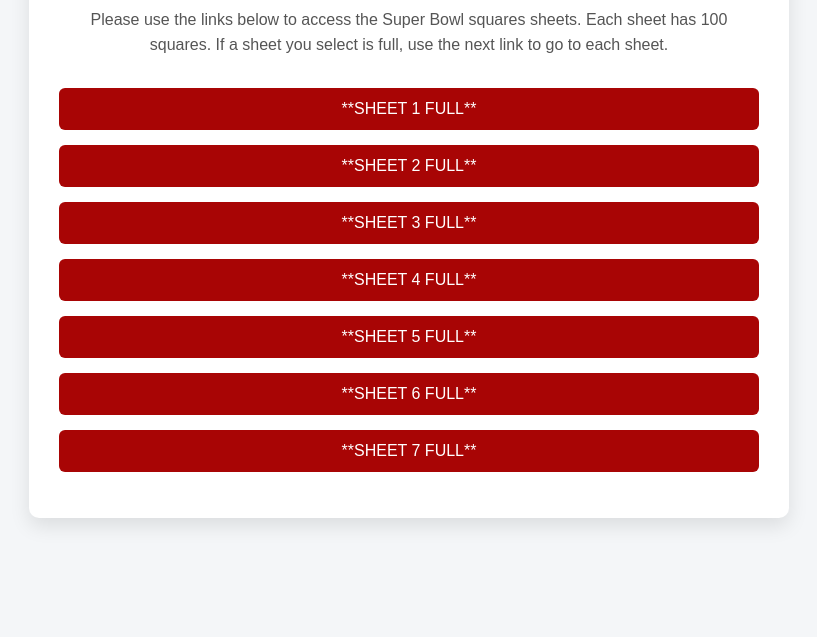
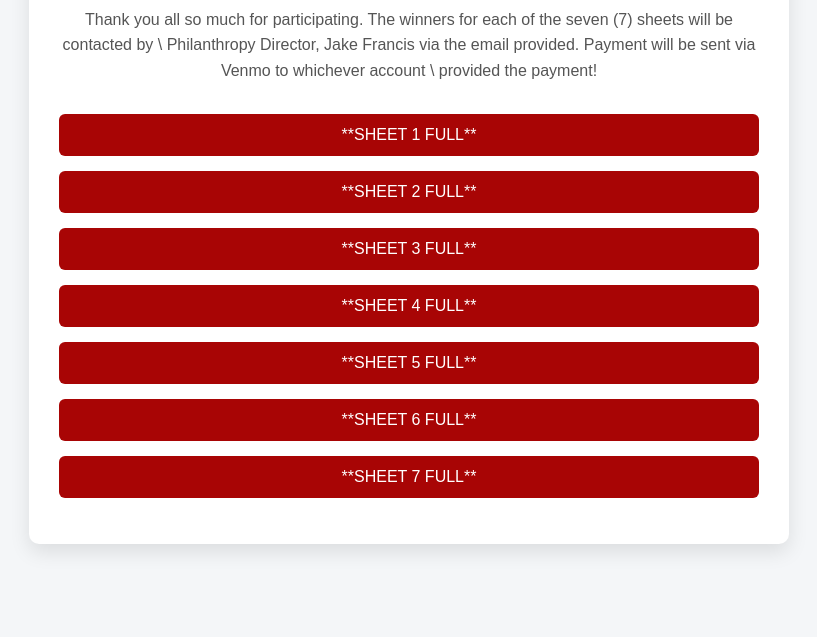
Before and after one commit to JakeFrancis03/sq_squares, a plain HTML site: page index.html in a window 1280 px wide. Shown: the part 163-800 px from the top of the page, without its empty margins (231-1048 px from the left). Drawn offline with Linux system fonts and the light colour scheme.

Commit message:
Update index.html

```diff
--- a/index.html
+++ b/index.html
@@ -11,8 +11,9 @@
         <h1>Kappa Sigma MiamiOH Super Bowl Squares</h1>
 
         <p class="instructions">
-            Please use the links below to access the Super Bowl squares sheets. Each sheet has 100 squares.
-            If a sheet you select is full, use the next link to go to each sheet.
+            Thank you all so much for participating. The winners for each of the seven (7) sheets will be contacted by \
+            Philanthropy Director, Jake Francis via the email provided. Payment will be sent via Venmo to whichever account \
+            provided the payment!
 
         </p>
 
```
